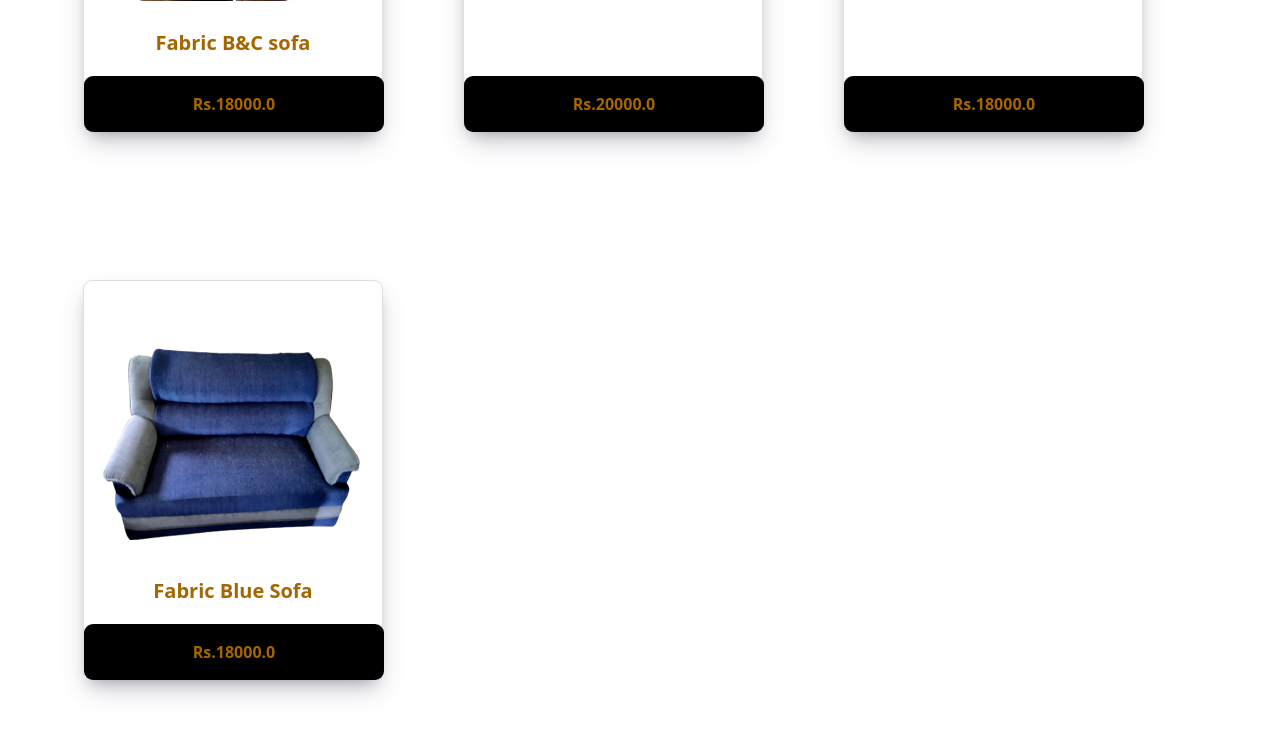
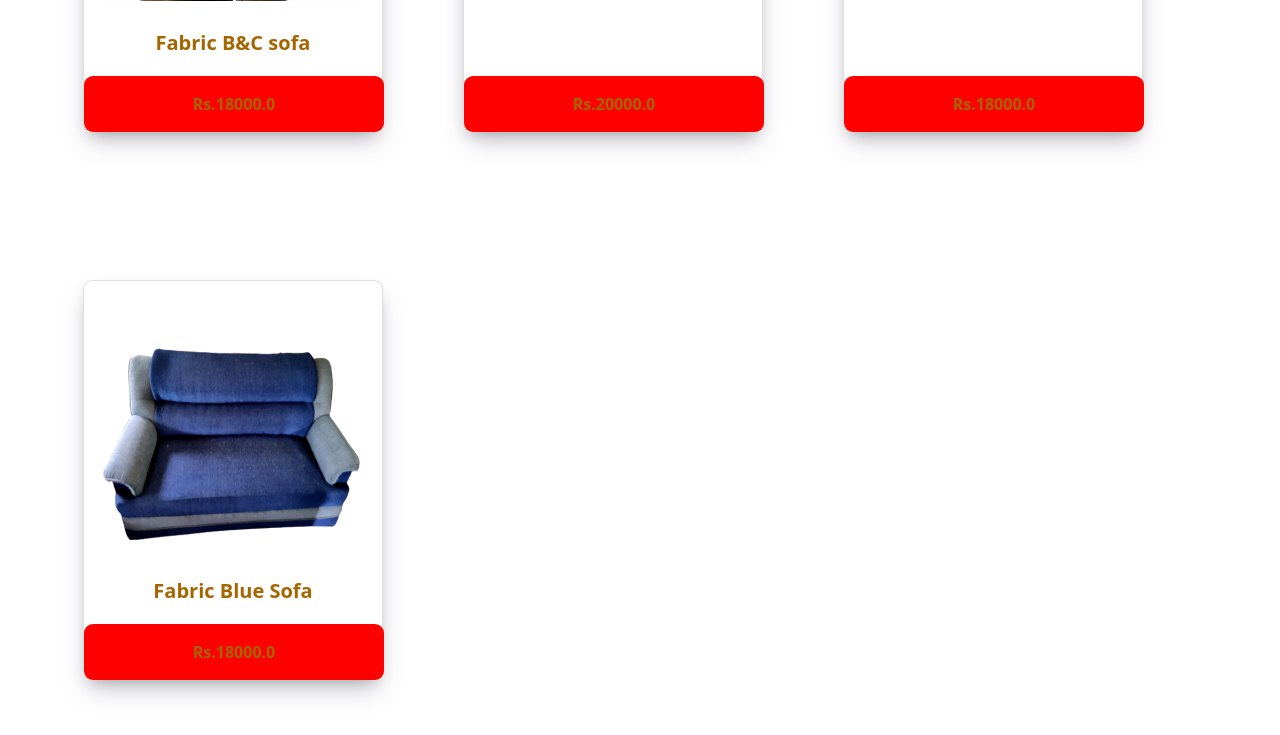
Before and after one commit to njp03/FurnitureFolio, a Django app: page /sofa/ in a window 1280 px wide. Shown: the part 989-1724 px from the top of the page. Run offline with Django 3.2, Linux system fonts and the light colour scheme; data comes from the database, SQL or seed files in the repository; some libraries are stand-ins or nearby versions; some web fonts are replaced.

Commit message:
Update style.css

```diff
--- a/static/app/css/style.css
+++ b/static/app/css/style.css
@@ -75,7 +75,7 @@
 
 .shoe
 {  position: absolute;
-    background: black;
+    background: red;
     top: 327px;
     overflow: hidden;
     width: 300px;
```
